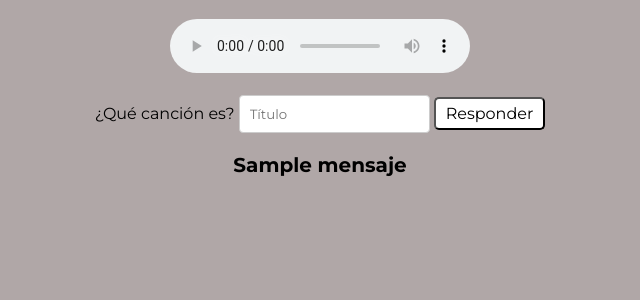
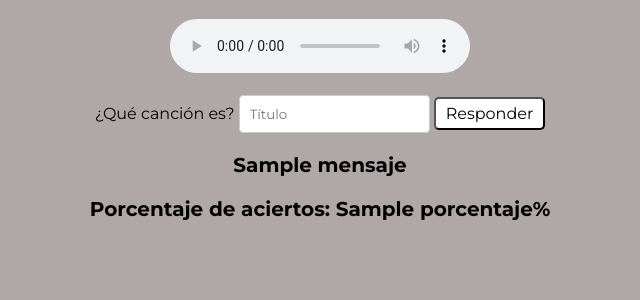
Before and after one commit to kanowest/quiz-cantantes, a Flask app: template templates/index.html in a window 1280 px wide. Shown: the part 306-606 px from the top of the page, without its empty margins (320-960 px from the left). Run offline with Flask 3, Linux system fonts and the light colour scheme; the template is opened without the code that fills it: most values are stand-ins (such as "Sample title", 1, 10 or a date in 2020).

Commit message:
Añadiendo seguimiento de porcentaje de aciertos en la sesión

```diff
--- a/app.py
+++ b/app.py
@@ -15,6 +15,8 @@ app.secret_key = os.getenv("SECRET_KEY")
 
 @app.route("/")
 def home():
+    session["total"] = 0
+    session["aciertos"] = 0
     return render_template("index.html", cantantes=lista_cantantes)
 
 
@@ -65,18 +67,21 @@ def jugar():
     "/comprobar", methods=["POST"]
 )  # dejamos claro que esto es solo para mandar información
 def validar():
+    session["total"] += 1
     respuesta_correcta = session["cancion_correcta"]
     audio = session["audio"]
     cantante_seleccionado = session["seleccionado"]
 
     respuesta_usuario = str(request.form.get("respuesta"))
     if validacion(respuesta_correcta, respuesta_usuario):
+        session["aciertos"] += 1
         return render_template(
             "index.html",
             cantantes=lista_cantantes,
             preview=audio,
             mensaje="¡Acertaste!",
             seleccion=cantante_seleccionado,
+            porcentaje=round((session["aciertos"] / session["total"]) * 100, 2),
         )
     else:
         return render_template(
@@ -85,6 +90,7 @@ def validar():
             preview=audio,
             mensaje=f"¡Fallaste! La canción era {respuesta_correcta}",
             seleccion=cantante_seleccionado,
+            porcentaje=round((session["aciertos"] / session["total"]) * 100, 2),
         )
 
 
--- a/templates/index.html
+++ b/templates/index.html
@@ -42,6 +42,9 @@
     {% if mensaje %}
     <p id="mensaje_respuesta"> {{ mensaje }} </p>
     {% endif %}
+    {% if porcentaje %}
+    <p id="porcentaje_aciertos"> Porcentaje de aciertos: {{ porcentaje }}%</p>
+    {% endif %}
 </body>
 
 </html>
```
